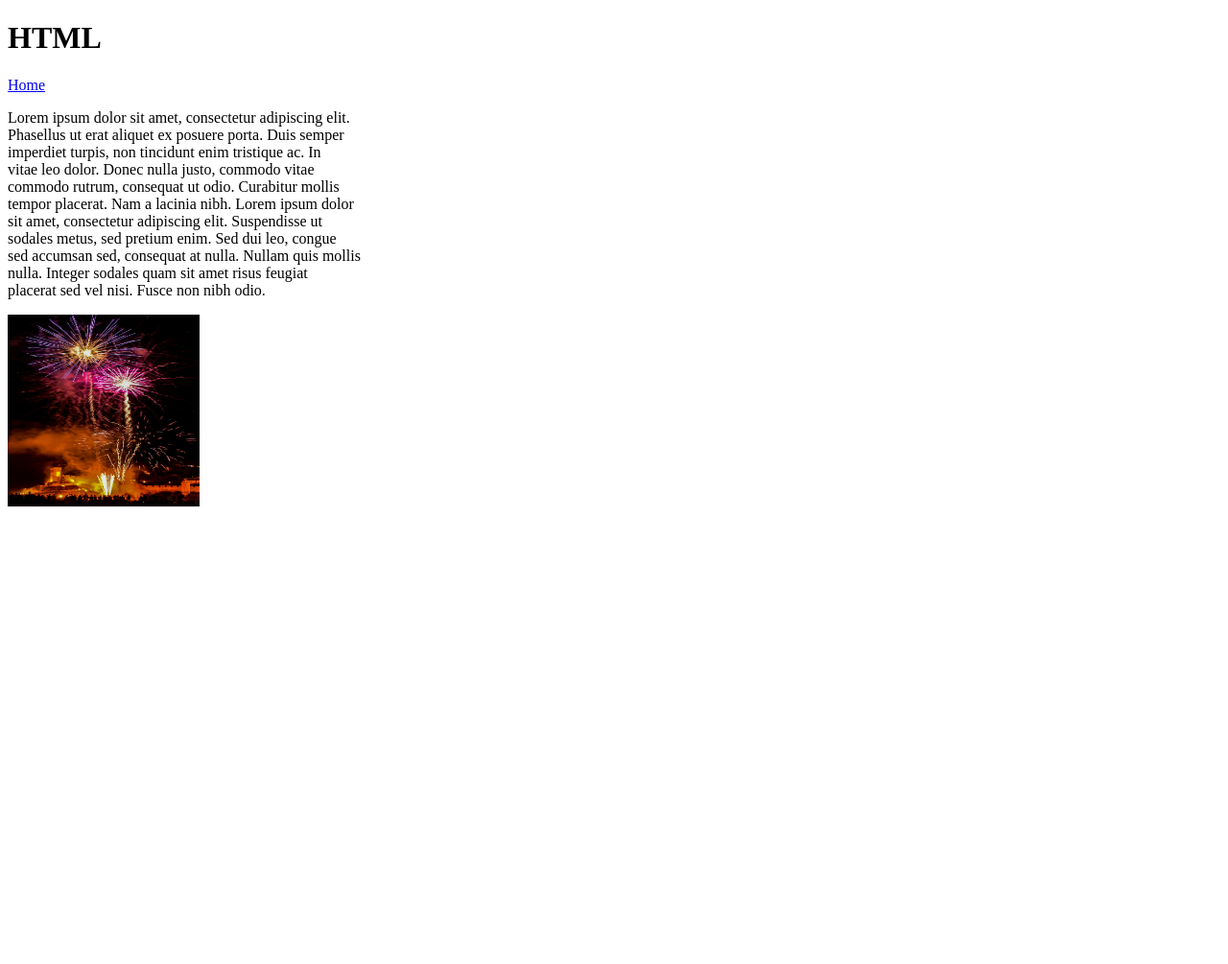
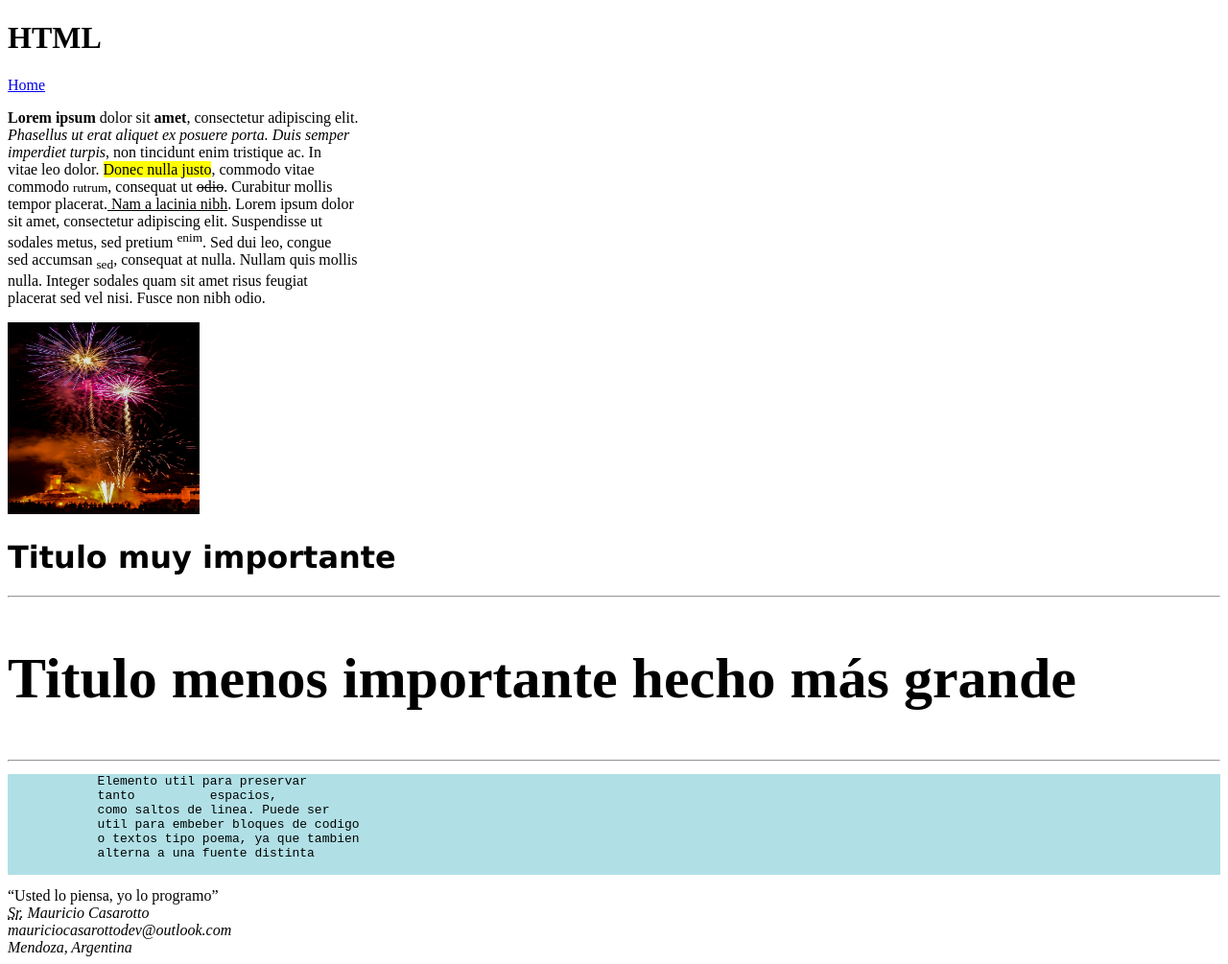
Before and after one commit to mac-dev1/HTML, a plain HTML site: page index.html in a window 1280 px wide. Shown: the whole page at 96% size. Before the commit the page ends 800 px from the top, so only its background shows below. Drawn offline with Linux system fonts and the light colour scheme.

Commit message:
Agregadas algunas etiquetas y formatos

```diff
--- a/index.html
+++ b/index.html
@@ -4,22 +4,45 @@
         <title>HTML</title>
     </head>
 
+    <!-- La intencion es hacer una demostración
+    de las distintas etiquetas que ofrece HTML,
+    junto a sus funcionalidades-->
+
     <body>
         <h1>HTML</h1>
         <a href=# style="right: 0px;">Home</a>
         <p title="This is a paragraph">
-            Lorem ipsum dolor sit amet, consectetur adipiscing elit.<br>
-            Phasellus ut erat aliquet ex posuere porta. Duis semper<br>
-            imperdiet turpis, non tincidunt enim tristique ac. In <br>
-            vitae leo dolor. Donec nulla justo, commodo vitae <br>
-            commodo rutrum, consequat ut odio. Curabitur mollis <br>
-            tempor placerat. Nam a lacinia nibh. Lorem ipsum dolor <br>
+            <b>Lorem ipsum</b> dolor sit <strong>amet</strong>, consectetur adipiscing elit.<br>
+            <i>Phasellus ut erat aliquet ex posuere porta. Duis semper</i><br>
+            <em>imperdiet turpis</em>, non tincidunt enim tristique ac. In <br>
+            vitae leo dolor. <mark>Donec nulla justo</mark>, commodo vitae <br>
+            commodo <small>rutrum</small>, consequat ut <del>odio</del>. Curabitur mollis <br>
+            tempor placerat.<ins> Nam a lacinia nibh</ins>. Lorem ipsum dolor <br>
             sit amet, consectetur adipiscing elit. Suspendisse ut <br>
-            sodales metus, sed pretium enim. Sed dui leo, congue <br>
-            sed accumsan sed, consequat at nulla. Nullam quis mollis <br>
+            sodales metus, sed pretium <sup>enim</sup>. Sed dui leo, congue <br>
+            sed accumsan <sub>sed</sub>, consequat at nulla. Nullam quis mollis <br>
             nulla. Integer sodales quam sit amet risus feugiat <br>
             placerat sed vel nisi. Fusce non nibh odio.<br>
         </p>
         <img src="/src/fuegos_artificiales.jpg" alt="Fuegos artificiales" width="200" height="200">
+        <h1 style="font-family: Verdana;">Titulo muy importante</h1>
+        <hr>
+        <h2 style="font-size:60px">Titulo menos importante hecho más grande</h2>
+        <hr>
+
+        <pre style="background-color: powderblue;">
+            Elemento util para preservar
+            tanto          espacios,
+            como saltos de linea. Puede ser
+            util para embeber bloques de codigo
+            o textos tipo poema, ya que tambien
+            alterna a una fuente distinta
+        </pre>
+
+        <q>Usted lo piensa, yo lo programo</q>
+        <address><abbr title="Señor">Sr.</abbr> Mauricio Casarotto<br>
+        mauriciocasarottodev@outlook.com<br>
+        Mendoza, Argentina
+        </address>
     </body>
 </html>
```
